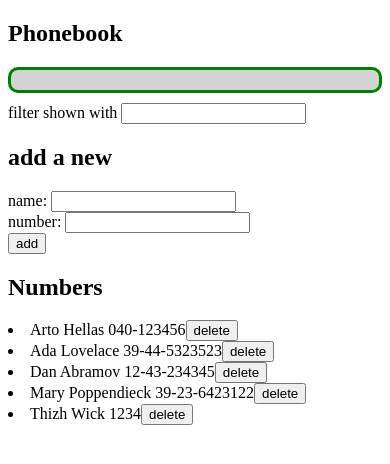
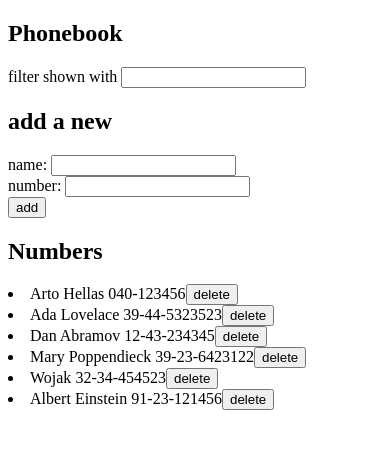
Before and after one commit to Thizh/FullStackOpen, a React (Vite) app in the folder part2/The Phonebook/: page / in a window 390 px wide. Shown: the top 464 px of the page. Built offline with nearby package versions, Linux system fonts and the light colour scheme; data requests are answered from the project's data file.

Commit message:
the phonebook step12

```diff
--- a/part2/The Phonebook/db.json
+++ b/part2/The Phonebook/db.json
@@ -21,9 +21,14 @@
       "id": 4
     },
     {
-      "name": "Thizh Wick",
-      "number": "1234",
+      "name": "Wojak",
+      "number": "32-34-454523",
       "id": 5
+    },
+    {
+      "name": "Albert Einstein",
+      "number": "91-23-121456",
+      "id": 6
     }
   ]
 }
--- a/part2/The Phonebook/src/App.jsx
+++ b/part2/The Phonebook/src/App.jsx
@@ -10,6 +10,7 @@ const App = () => {
   const [persons, setPersons] = useState([])
   const [searchName, setSearchName] = useState('')
   const [notification, setNotification] = useState('')
+  const [isSuccess, setIsSuccess] = useState(null)
 
   const filteredPersons = persons.filter((person) =>
     person.name.toLowerCase().includes(searchName.toLowerCase())
@@ -38,10 +39,10 @@ const App = () => {
   return (
     <div>
       <h2>Phonebook</h2>
-      <Notification message={notification} />
+      <Notification message={notification} isSuccess={isSuccess} />
       <Filter searchName={searchName} setSearchName={setSearchName} />
       <h2>add a new</h2>
-      <PersonForm setPersons={setPersons} persons={persons} setNotification={setNotification}/>
+      <PersonForm setPersons={setPersons} persons={persons} setNotification={setNotification} setIsSuccess={setIsSuccess} />
       <h2>Numbers</h2>
       {filteredPersons.map(person => (
         <Person
--- a/part2/The Phonebook/src/components/Notification.jsx
+++ b/part2/The Phonebook/src/components/Notification.jsx
@@ -1,10 +1,20 @@
-const Notification = ({ message }) => {
-    if (message === null) {
-      return null
+const Notification = ({ message, isSuccess }) => {
+  let errorStyle = {
+    display: 'none'
+  };
+
+  if (isSuccess === true) {
+    errorStyle = {
+      color: 'green'
     }
+  } else if (isSuccess === false) {
+    errorStyle = {
+      color: 'red'
+    }
+  }
 
     return (
-      <div className='error'>
+      <div className='error' style={errorStyle}>
         {message}
       </div>
     )
--- a/part2/The Phonebook/src/components/PersonForm.jsx
+++ b/part2/The Phonebook/src/components/PersonForm.jsx
@@ -1,7 +1,7 @@
 import { useState } from 'react'
 import personService from '../services/persons'
 
-const PersonForm = ({ setPersons, persons, setNotification }) => {
+const PersonForm = ({ setPersons, persons, setNotification, setIsSuccess }) => {
 
     const [newName, setNewName] = useState('');
     const [newNumber, setNewNumber] = useState('');
@@ -13,22 +13,27 @@ const PersonForm = ({ setPersons, persons, setNotification }) => {
             number: newNumber
         };
 
-        const nameExists = persons.some(person => person.name === newName);
-        const numberExists = persons.some(person => person.number === newNumber);
-        const person = persons.find(p => p.name === newName);
+        const nameExists = persons.some(person => person.name === newName)
+        const numberExists = persons.some(person => person.number === newNumber)
+        const person = persons.find(p => p.name === newName)
 
         if (nameExists) {
             if (numberExists) {
-                alert(newName + " is already added to the phonebook");
+                alert(newName + " is already added to the phonebook")
             } else {
                 if (window.confirm(`${newName} is already added to phonebook, replace the old number with new one?`)) {
                     personService
                         .update(person.id, { ...person, number: newNumber })
                         .then(updatedPerson => {
-                            setPersons(persons.map(p => (p.id === updatedPerson.id ? updatedPerson : p)));
+                            setPersons(persons.map(p => (p.id === updatedPerson.id ? updatedPerson : p)))
                             setNotification(`${newName}s number is changed, and it is now ${newNumber}`)
+                            setIsSuccess(true)
                             setNewName('');
                             setNewNumber('');
+                        })
+                        .catch(error => {
+                            setNotification(`information of ${newName} has already been removed from the server`)
+                            setIsSuccess(false)
                         })
                 }
             }
@@ -39,6 +44,7 @@ const PersonForm = ({ setPersons, persons, setNotification }) => {
                 .then(createdPerson => {
                     setPersons(persons.concat(createdPerson));
                     setNotification(`Added ${newName}`)
+                    setIsSuccess(true)
                     setNewName('');
                     setNewNumber('');
                 })
--- a/part2/The Phonebook/src/index.css
+++ b/part2/The Phonebook/src/index.css
@@ -1,5 +1,4 @@
 .error {
-    color: green;
     background: lightgrey;
     font-size: 20px;
     border-style: solid;
```
